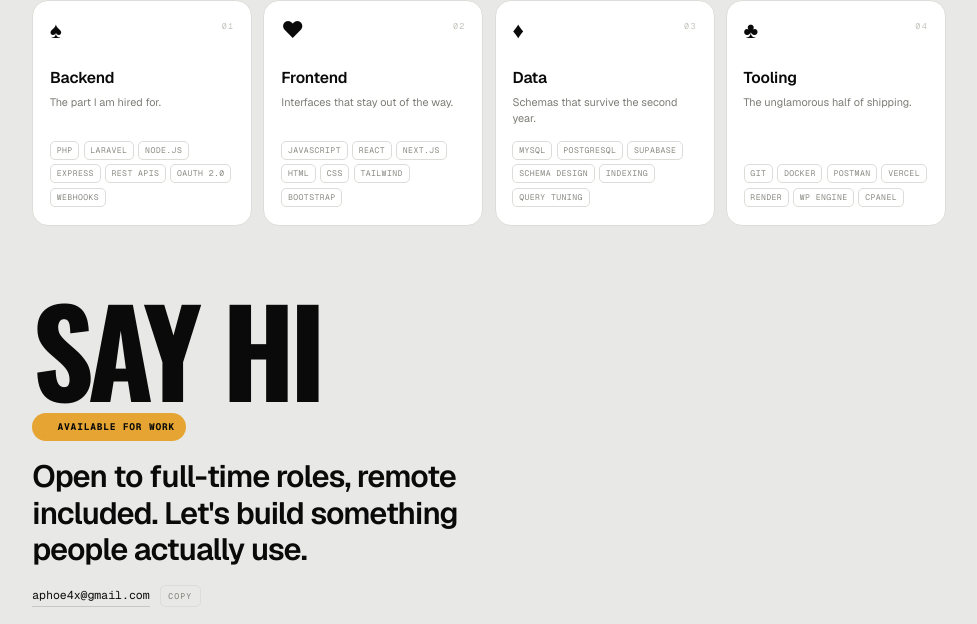
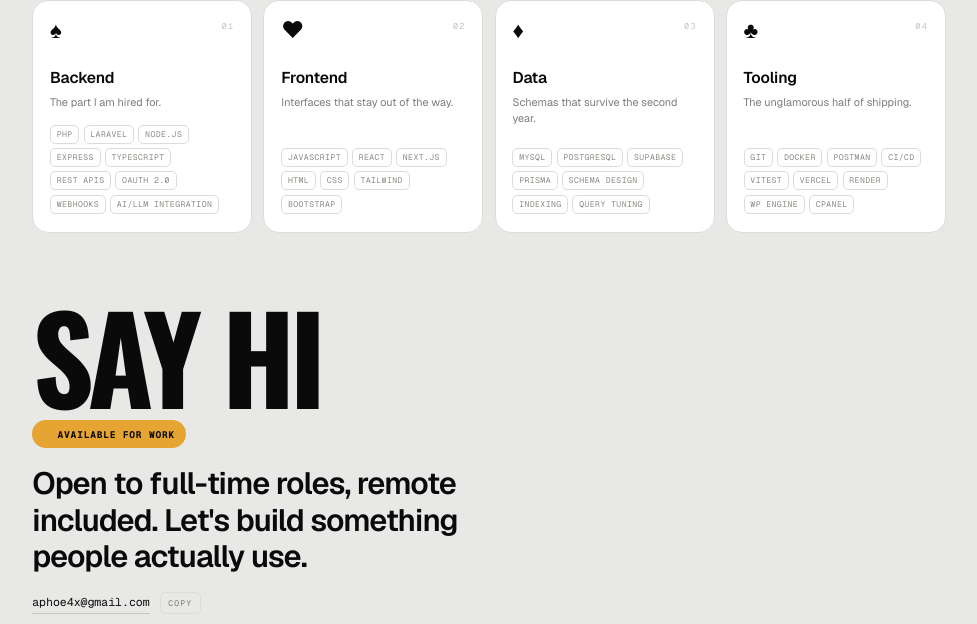
Before and after one commit to Aphoe4x/portfolio, a plain HTML site: page index.html in a window 1280 px wide. Shown: the part 3477-4101 px from the top of the page, without its empty margins (283-1260 px from the left). Drawn offline with nearby package versions, Linux system fonts and the light colour scheme.

Commit message:
Cards: add TypeScript, AI/LLM, Prisma and testing to the skills suits

```diff
--- a/index.html
+++ b/index.html
@@ -549,7 +549,7 @@
           <h3 class="suit-name">Backend</h3>
           <p class="suit-line">The part I am hired for.</p>
           <ul class="suit-tags">
-            <li>PHP</li><li>Laravel</li><li>Node.js</li><li>Express</li><li>REST APIs</li><li>OAuth 2.0</li><li>Webhooks</li>
+            <li>PHP</li><li>Laravel</li><li>Node.js</li><li>Express</li><li>TypeScript</li><li>REST APIs</li><li>OAuth 2.0</li><li>Webhooks</li><li>AI/LLM integration</li>
           </ul>
         </article>
 
@@ -573,7 +573,7 @@
           <h3 class="suit-name">Data</h3>
           <p class="suit-line">Schemas that survive the second year.</p>
           <ul class="suit-tags">
-            <li>MySQL</li><li>PostgreSQL</li><li>Supabase</li><li>Schema design</li><li>Indexing</li><li>Query tuning</li>
+            <li>MySQL</li><li>PostgreSQL</li><li>Supabase</li><li>Prisma</li><li>Schema design</li><li>Indexing</li><li>Query tuning</li>
           </ul>
         </article>
 
@@ -585,7 +585,7 @@
           <h3 class="suit-name">Tooling</h3>
           <p class="suit-line">The unglamorous half of shipping.</p>
           <ul class="suit-tags">
-            <li>Git</li><li>Docker</li><li>Postman</li><li>Vercel</li><li>Render</li><li>WP Engine</li><li>cPanel</li>
+            <li>Git</li><li>Docker</li><li>Postman</li><li>CI/CD</li><li>Vitest</li><li>Vercel</li><li>Render</li><li>WP Engine</li><li>cPanel</li>
           </ul>
         </article>
       </div>
```
